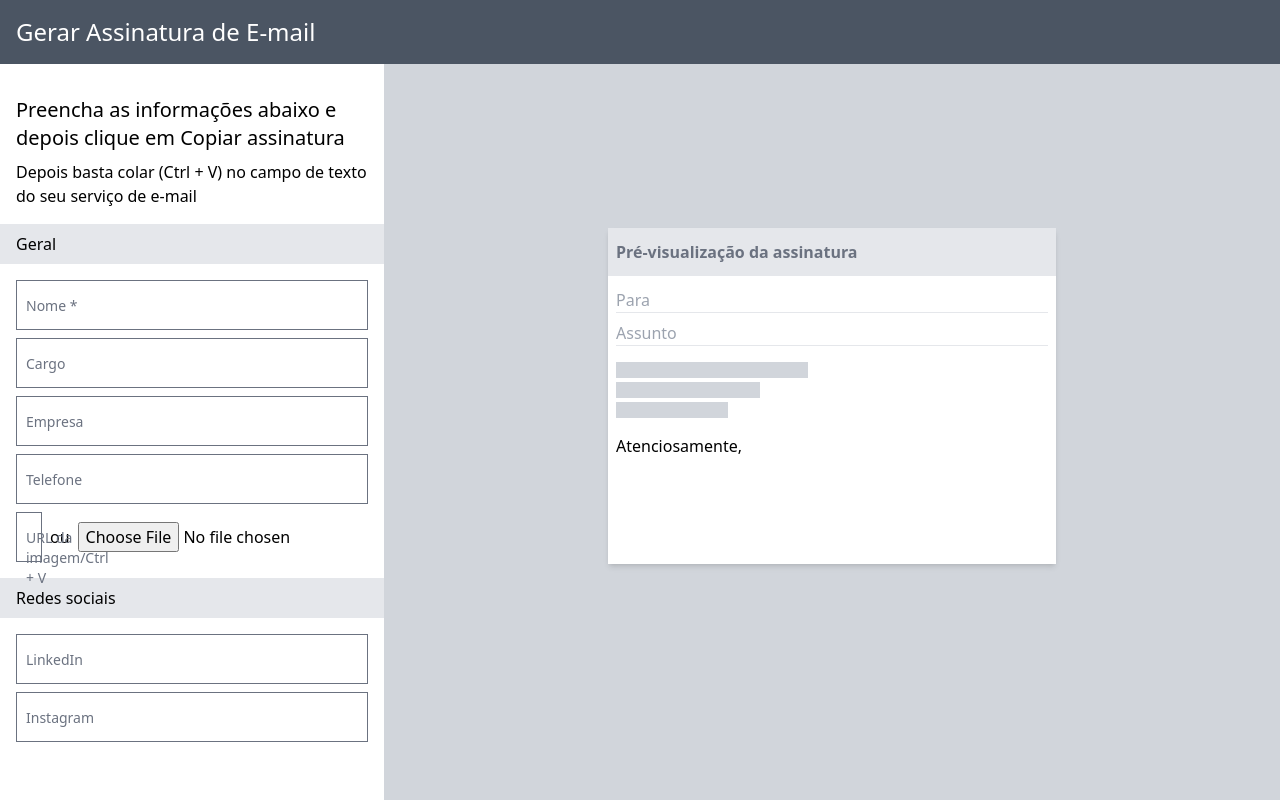
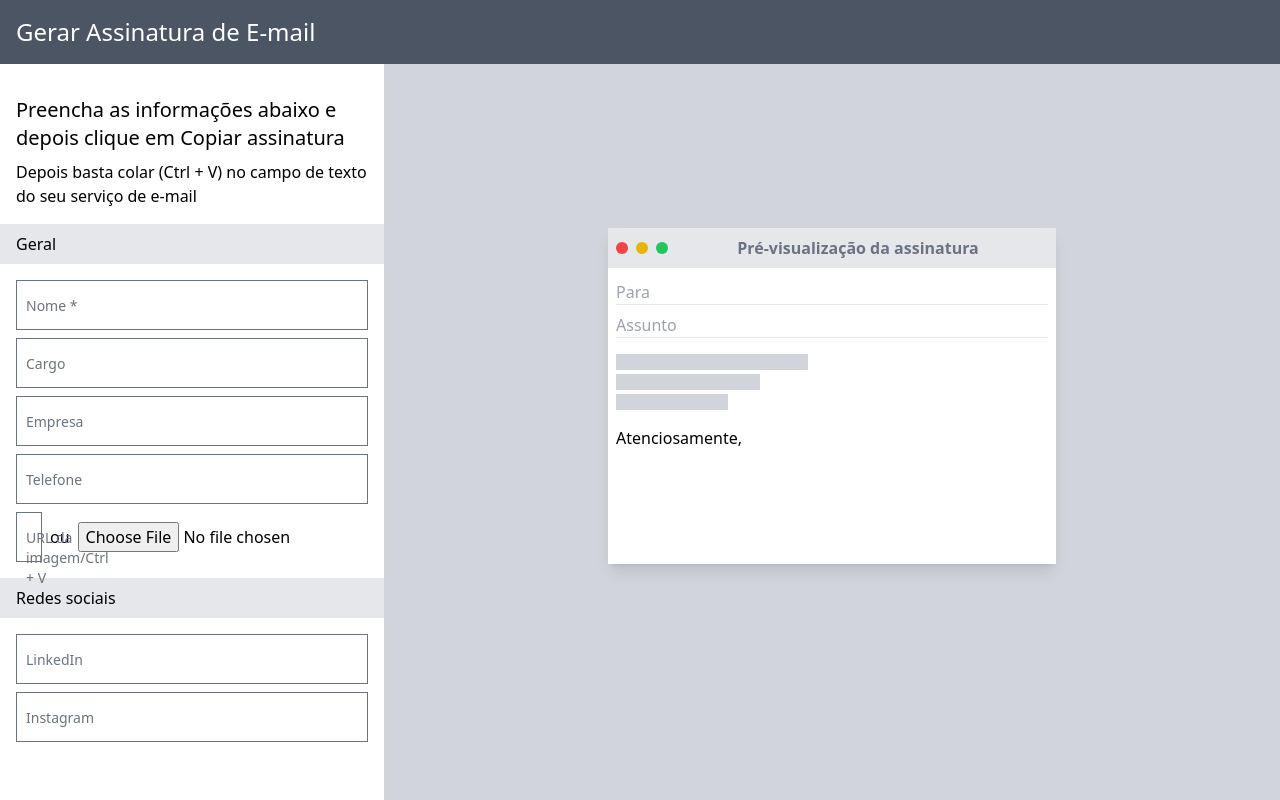
Before and after one commit to cgcdoss/email-signature-generator, a SvelteKit app: page / in a window 1280 px wide. Built offline with nearby package versions, Linux system fonts and the light colour scheme.

Commit message:
feat: simulando janela MacOS

```diff
--- a/src/routes/+page.svelte
+++ b/src/routes/+page.svelte
@@ -132,11 +132,19 @@
         class="result flex flex-col flex-1 col-span-7 sm:h-full bg-gray-300 items-center justify-center py-8"
     >
         <div
-            class="fake-email w-11/12 sm:w-1/2 sm:h-1/2 bg-white shadow-md p-2"
+            class="fake-email w-11/12 sm:w-1/2 sm:h-1/2 bg-white shadow-lg p-2"
         >
-            <h2 class="bg-gray-200 text-gray-500 pl-2 p-3 -m-2 mb-3 font-bold">
-                Pré-visualização da assinatura
-            </h2>
+            <div class="bg-gray-200 pl-2 p-2 -m-2 mb-3 flex items-center">
+                <div class="flex gap-2">
+                    <div class="rounded-full bg-red-500 h-3 w-3"></div>
+                    <div class="rounded-full bg-yellow-500 h-3 w-3"></div>
+                    <div class="rounded-full bg-green-500 h-3 w-3"></div>
+                </div>
+                <h2 class="text-gray-500 font-bold text-center flex-1">
+                    Pré-visualização da assinatura
+                </h2>
+            </div>
+
             <p class="border-b my-2 text-gray-400">Para</p>
             <p class="border-b text-gray-400">Assunto</p>
 
```
